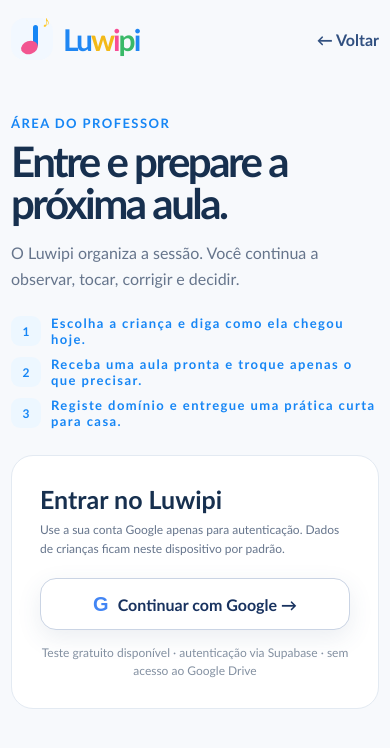
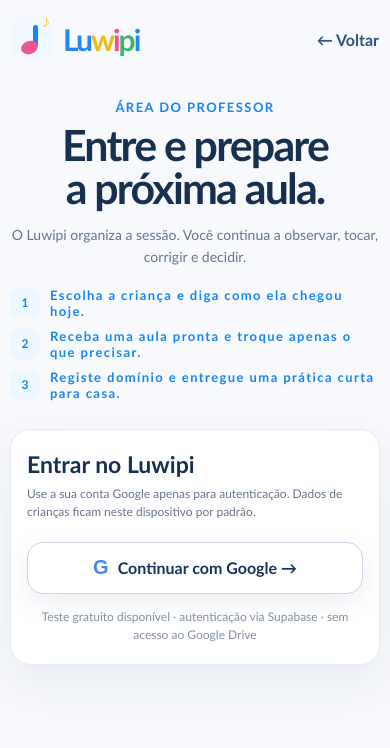
Before and after one commit to yuranicango-sketch/Luwipi, a Next.js app: page /login in a window 390 px wide. Shown: the top 748 px of the page. Built offline with nearby package versions, Linux system fonts and the light colour scheme; no server answers.

Commit message:
Polish onboarding and login responsiveness

```diff
--- a/app/login/login.module.css
+++ b/app/login/login.module.css
@@ -1 +1,3 @@
 .page{min-height:100vh;background:var(--canvas);color:var(--ink)}.wrap{max-width:960px;padding:54px 0 90px;display:grid;grid-template-columns:1fr 420px;gap:56px;align-items:center}.intro span{font-size:13px;font-weight:950;letter-spacing:.11em;color:var(--blue)}.intro h1{font-size:clamp(42px,5vw,60px);line-height:1;letter-spacing:-2.5px;margin:9px 0 14px}.intro p{max-width:480px;color:var(--muted);line-height:1.6}.points{display:grid;gap:9px;margin-top:24px}.points div{display:grid;grid-template-columns:30px 1fr;gap:10px;align-items:center;font-size:12px;font-weight:850}.points b{width:30px;height:30px;border-radius:9px;display:grid;place-items:center;background:var(--blue-soft);color:var(--blue)}.card{background:#fff;border:1px solid var(--line);border-radius:22px;padding:28px}.card h2{font-size:25px;margin:0 0 7px}.card>p{font-size:12px;color:var(--muted);line-height:1.55;margin:0 0 20px}.privacy{display:block;text-align:center;margin-top:14px;color:#8390a1;font-size:12px;line-height:1.5}@media(max-width:800px){.wrap{grid-template-columns:1fr;gap:26px;padding-top:34px}.card{max-width:480px;width:100%;margin:auto}}
+/* Premium responsive login */
+.page{min-height:100dvh}.wrap{width:min(960px,calc(100% - 32px));padding:clamp(34px,7vw,64px) 0 90px;gap:clamp(28px,5vw,56px)}.intro h1{text-wrap:balance}.card{box-shadow:0 18px 48px rgba(23,48,79,.07)}@media(max-width:800px){.wrap{width:min(620px,calc(100% - 28px));padding:28px 0 80px}.intro{text-align:center}.intro p{margin-inline:auto}.points{text-align:left;max-width:500px;margin-inline:auto}.card{padding:24px;border-radius:20px}}@media(max-width:480px){.wrap{width:calc(100% - 20px);padding-top:18px}.intro h1{font-size:clamp(36px,11vw,44px);letter-spacing:-1.8px}.intro p{font-size:14px}.points{margin-top:18px}.card{padding:20px 16px}.card h2{font-size:23px}}
```
